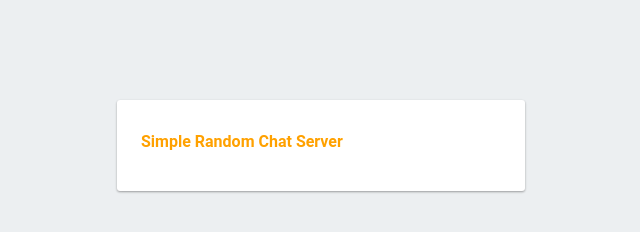
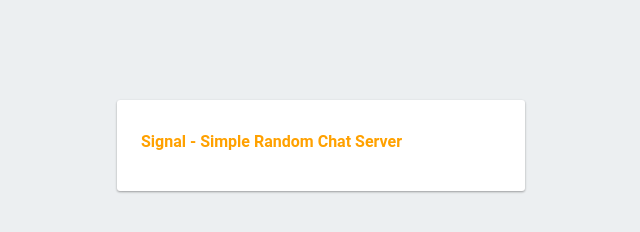
Before and after one commit to devsunset/srcServer, a plain HTML site: page public/index.html in a window 1280 px wide. Shown: the full height of the page, 319-959 px from the left. Drawn offline with Linux system fonts and the light colour scheme; some packages are replaced by stand-ins of ours.

Commit message:
Sample Dev

```diff
--- a/public/index.html
+++ b/public/index.html
@@ -32,7 +32,7 @@
   </head>
   <body>
     <div id="message">
-      <h2>Simple Random Chat Server</h2>
+      <h2>Signal - Simple Random Chat Server</h2>
     </div>
   </body>
 </html>
```
Also changed, not shown: public/404.html (+1 -1 lines).
